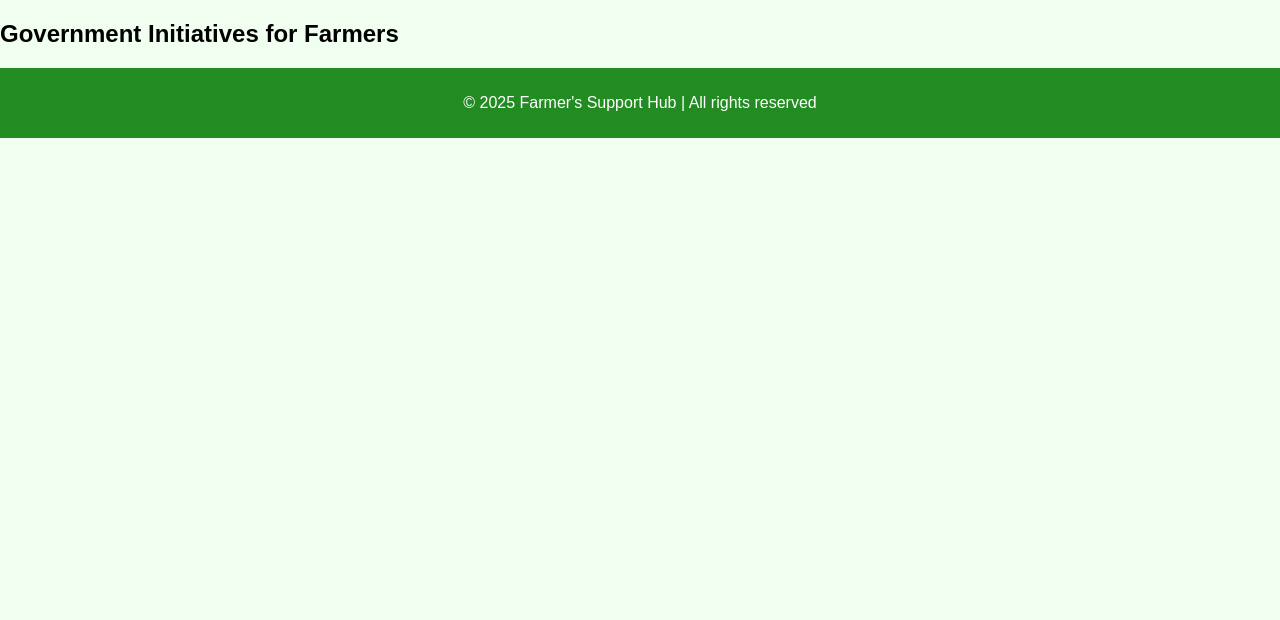
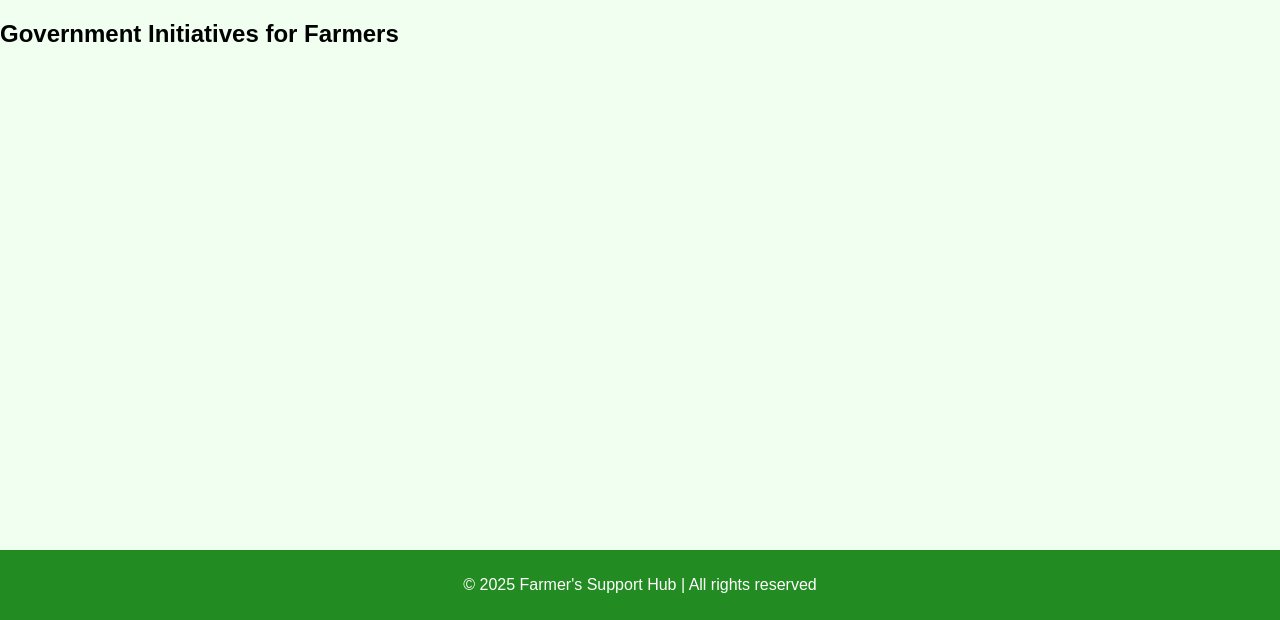
Before and after one commit to aman12075/Major-poject, a Flask app: page / in a window 1280 px wide. Shown: the part 180-800 px from the top of the page. Run offline with Flask 3, Linux system fonts and the light colour scheme; parts of the project's set-up code (start-up, migrations or seed data) failed here and were passed over.

Commit message:
made the footer stick to bottom

```diff
--- a/templates/index.html
+++ b/templates/index.html
@@ -19,6 +19,10 @@
             color: white;
             padding: 10px;
             text-align: center;
+        }
+
+        footer {
+            margin-top: auto; /* Ensures footer sticks to the bottom */
         }
 
         nav ul {
```
